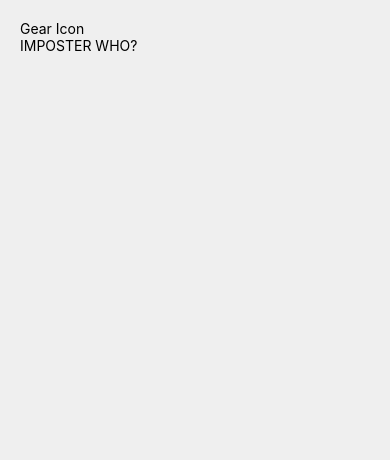
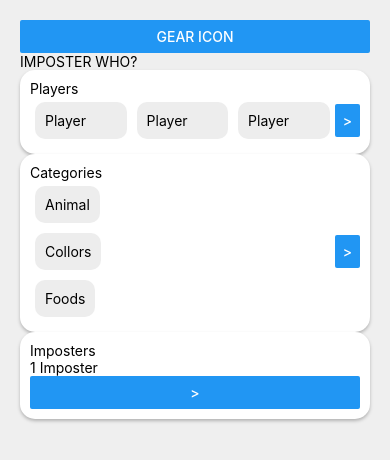
Before and after one commit to DouglasCelestino/WhoIsTheImposter, a React Native app: screen /Home in a window 390 px wide. Shown: the top 460 px of the page. Built offline with nearby package versions, Linux system fonts and the light colour scheme.

Commit message:
Sctructure of app done

```diff
--- a/babel.config.js
+++ b/babel.config.js
@@ -3,16 +3,17 @@ module.exports = function (api) {
   return {
     presets: ["babel-preset-expo"],
     plugins: [
+      //if you already have other plugin just paste this lines below
       [
-        "module-resolver",
-        {
-          root: ["."],
-          extensions: [".ts", ".tsx", ".js", ".json"],
-          alias: {
-            "@components": "./src/components",
+          'module-resolver',
+          {
+            root: ['./src'],
+            extensions: ['.ios.js', '.android.js', '.js', '.ts', '.tsx', '.json'],
+            alias: {
+              '@components': './src/components',
+            },
           },
-        },
-      ],
-    ],
+      ]
+  ],
   };
 };
--- a/package.json
+++ b/package.json
@@ -10,17 +10,22 @@
   },
   "dependencies": {
     "@react-navigation/elements": "^2.8.4",
+    "@react-navigation/native": "^7.1.22",
     "@react-navigation/native-stack": "^7.8.1",
     "expo": "~54.0.25",
     "expo-status-bar": "~3.0.8",
     "react": "19.1.0",
     "react-dom": "19.1.0",
     "react-native": "0.81.5",
+    "react-native-reanimated": "^4.1.5",
+    "react-native-safe-area-context": "^5.6.2",
+    "react-native-screens": "^4.18.0",
     "react-native-web": "^0.21.0"
   },
   "devDependencies": {
     "@types/react": "~19.1.0",
     "babel-plugin-module-resolver": "^5.0.2",
+    "babel-preset-expo": "^54.0.7",
     "typescript": "~5.9.2"
   },
   "private": true
--- /dev/null
+++ b/src/components/Item/Item.tsx
@@ -0,0 +1,16 @@
+import { View, Text } from 'react-native'
+import { styles } from './Styles';
+import { ReactNode } from 'react';
+
+interface propsItem {
+    children: ReactNode
+}
+
+
+export default function Item({children}: propsItem) {
+    return(
+        <View style={styles.container}>
+            {children}
+        </View>
+    );
+}
--- /dev/null
+++ b/src/components/Item/Styles.ts
@@ -0,0 +1,11 @@
+import { StyleSheet } from "react-native";
+
+export const styles = StyleSheet.create({
+    container: {
+        flex: 1,
+        backgroundColor: '#ededed',
+        borderRadius: 10,
+        padding: 10,
+        margin: 5,
+    }
+})
--- a/src/components/SectionContainer/SectionContainer.tsx
+++ b/src/components/SectionContainer/SectionContainer.tsx
@@ -1,8 +1,15 @@
-import { StyleSheet, Text, View} from "react-native"
+import {View} from "react-native"
 import { styles } from "./Styles"
+import { ReactNode } from "react";
 
-export default function SectionContainer() {
+interface SectionContainerProps {
+    children: ReactNode
+}
+
+export default function SectionContainer({ children }: SectionContainerProps) {
     return(
-        <View></View>
-    )
+        <View style={styles.container}>
+            {children}
+        </View>
+    );
 }
--- a/src/components/SectionContainer/Styles.ts
+++ b/src/components/SectionContainer/Styles.ts
@@ -5,6 +5,16 @@ export const styles = StyleSheet.create({
         flex: 1,
         backgroundColor: "#fff",
         paddingHorizontal: 10,
-        paddingVertical: 10
+        paddingVertical: 10,
+        borderRadius: 15,
+
+        // iOS shadow
+        shadowColor: "#000",
+        shadowOffset: { width: 0, height: 2 },
+        shadowOpacity: 0.25,
+        shadowRadius: 3.5,
+
+        // Android shadow
+        elevation: 5,
     }
 })
--- a/src/screens/Home/HomeScreen.tsx
+++ b/src/screens/Home/HomeScreen.tsx
@@ -1,31 +1,67 @@
-import { StyleSheet, Text, View } from 'react-native';
-import { SectionContainer } from './src/components/SectionContainer/SectionContainer'
+import { StyleSheet, Text, View, Button } from 'react-native';
+import SectionContainer from '@components/SectionContainer/SectionContainer';
+import Item from '@components/Item/Item';
+import { styles } from './Styles';
 
 export default function Home() {
   return (
     <View style={styles.container}>
-      <View><Text>Gear Icon</Text></View>
+      <View><Button title='Gear Icon'></Button></View>
       <View>
         <Text>IMPOSTER WHO?</Text>
       </View>
+
       <View>
-        {/* Card Players */}
+        <SectionContainer>
+          <Text>Players</Text>
+          <View style={styles.playersSection}>
+              <Item>
+                  <Text>Player</Text>
+              </Item>
+              <Item>
+                  <Text>Player</Text>
+              </Item>
+              <Item>
+                  <Text>Player</Text>
+              </Item>
+              <Button title='>'></Button>
+          </View>
+        </SectionContainer>
       </View>
+
+
       <View>
-        {/* Card Categories */}
+        <SectionContainer>
+          <Text>Categories</Text>
+          <View style={styles.categoriesRow}>
+            <View style={styles.categoriesSection}>
+              <Item>
+                  <Text>Animal</Text>
+              </Item>
+              <Item>
+                  <Text>Collors</Text>
+              </Item>
+              <Item>
+                  <Text>Foods</Text>
+              </Item>
+            </View>
+            <View>
+              <Button title='>'></Button>
+            </View>
+          </View>
+        </SectionContainer>
       </View>
+
+
       <View>
-          {/* Imposters */}
+        <SectionContainer>
+            <Text>Imposters</Text>
+            <View>
+              <Text>1 Imposter</Text>
+              <Button title='>'></Button>
+            </View>
+        </SectionContainer>
       </View>
     </View>
   );
 }
-
-const styles = StyleSheet.create({
-  container: {
-    flex: 1,
-    backgroundColor: '#efefef',
-    paddingHorizontal: 20, // optional: global side padding
-    paddingVertical: 20,   // optional: global top/bottom padding
-  },
-});
--- a/src/screens/Home/Styles.ts
+++ b/src/screens/Home/Styles.ts
@@ -1,5 +1,31 @@
 import { StyleSheet } from "react-native";
 
 export const styles = StyleSheet.create({
+    container: {
+    flex: 1,
+    backgroundColor: '#efefef',
+    paddingHorizontal: 20, // optional: global side padding
+    paddingVertical: 20,   // optional: global top/bottom padding
+    },
 
+    playersSection: {
+        flex: 1,
+        flexDirection: 'row',
+        alignItems: 'center',
+        justifyContent: 'space-between'
+    },
+
+    categoriesSection: {
+        flex: 1,
+        flexDirection: 'column',
+        alignItems: 'flex-start',
+        justifyContent: 'center',
+    },
+
+    categoriesRow: {
+        flex: 2,
+        flexDirection: 'row',
+        alignItems: 'center',
+        justifyContent: 'space-between',
+    }
 })
--- a/tsconfig.json
+++ b/tsconfig.json
@@ -5,6 +5,7 @@
     "jsx": "react-jsx",
     "baseUrl": ".",
     "paths": {
+      "*": ["src/*"],
       "@components/*": ["src/components/*"],
     }
   }
```
Also changed, not shown: 1 other file (tests, documents, lock files or other folders).
